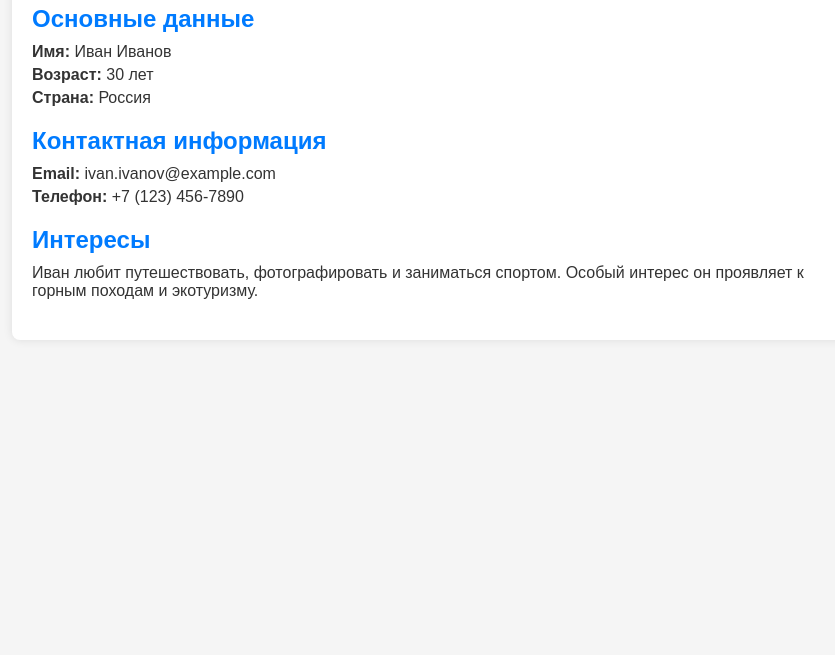
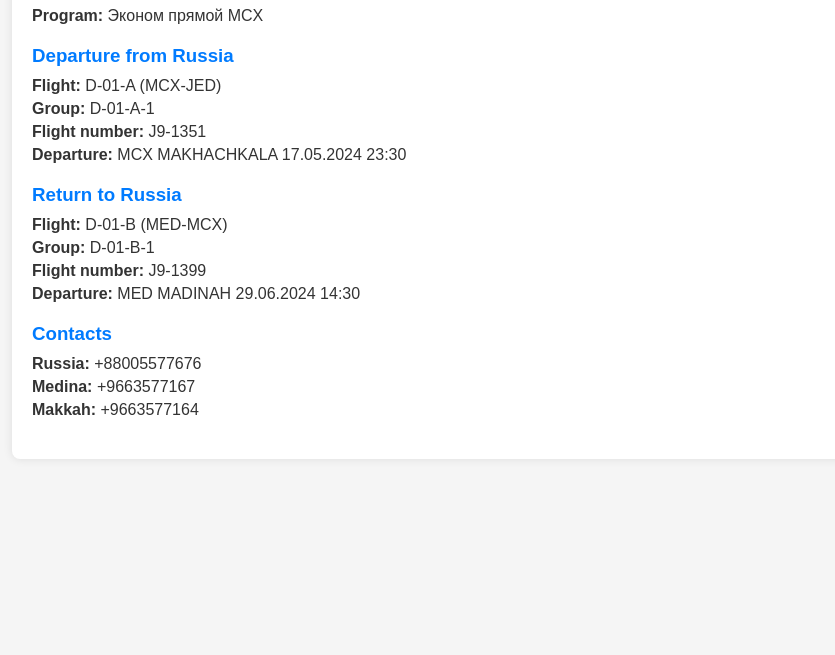
Before and after one commit to Takumi3000/Hajj, a plain HTML site: page index.html in a window 1280 px wide. Shown: the part 145-800 px from the top of the page, without its empty margins (208-1043 px from the left). Drawn offline with Linux system fonts and the light colour scheme.

Commit message:
Update index.html

```diff
--- a/index.html
+++ b/index.html
@@ -1,9 +1,9 @@
 <!DOCTYPE html>
-<html lang="ru">
+<html lang="en">
 <head>
     <meta charset="UTF-8">
     <meta name="viewport" content="width=device-width, initial-scale=1.0">
-    <title>Информация о туристе</title>
+    <title>Pilgrim Information</title>
     <style>
         body {
             font-family: Arial, sans-serif;
@@ -14,21 +14,20 @@
         }
         .container {
             max-width: 800px;
-            margin: 0 auto;
+            margin: 20px auto;
             padding: 20px;
             background-color: #fff;
             box-shadow: 0 0 10px rgba(0,0,0,0.1);
             border-radius: 8px;
-            margin-top: 50px;
         }
-        h1 {
+        h1, h2 {
             text-align: center;
             color: #007BFF;
         }
         .info {
             margin-bottom: 20px;
         }
-        .info h2 {
+        .info h3 {
             margin-bottom: 10px;
             color: #007BFF;
         }
@@ -39,21 +38,30 @@
 </head>
 <body>
     <div class="container">
-        <h1>Информация о туристе</h1>
+        <h1>Pilgrim Information</h1>
         <div class="info">
-            <h2>Основные данные</h2>
-            <p><strong>Имя:</strong> Иван Иванов</p>
-            <p><strong>Возраст:</strong> 30 лет</p>
-            <p><strong>Страна:</strong> Россия</p>
+            <h3>Common</h3>
+            <p><strong>Program:</strong> Эконом прямой MCX</p>
         </div>
         <div class="info">
-            <h2>Контактная информация</h2>
-            <p><strong>Email:</strong> ivan.ivanov@example.com</p>
-            <p><strong>Телефон:</strong> +7 (123) 456-7890</p>
+            <h3>Departure from Russia</h3>
+            <p><strong>Flight:</strong> D-01-A (MCX-JED)</p>
+            <p><strong>Group:</strong> D-01-A-1</p>
+            <p><strong>Flight number:</strong> J9-1351</p>
+            <p><strong>Departure:</strong> MCX MAKHACHKALA 17.05.2024 23:30</p>
         </div>
         <div class="info">
-            <h2>Интересы</h2>
-            <p>Иван любит путешествовать, фотографировать и заниматься спортом. Особый интерес он проявляет к горным походам и экотуризму.</p>
+            <h3>Return to Russia</h3>
+            <p><strong>Flight:</strong> D-01-B (MED-MCX)</p>
+            <p><strong>Group:</strong> D-01-B-1</p>
+            <p><strong>Flight number:</strong> J9-1399</p>
+            <p><strong>Departure:</strong> MED MADINAH 29.06.2024 14:30</p>
+        </div>
+        <div class="info">
+            <h3>Contacts</h3>
+            <p><strong>Russia:</strong> +88005577676</p>
+            <p><strong>Medina:</strong> +9663577167</p>
+            <p><strong>Makkah:</strong> +9663577164</p>
         </div>
     </div>
 </body>
```
